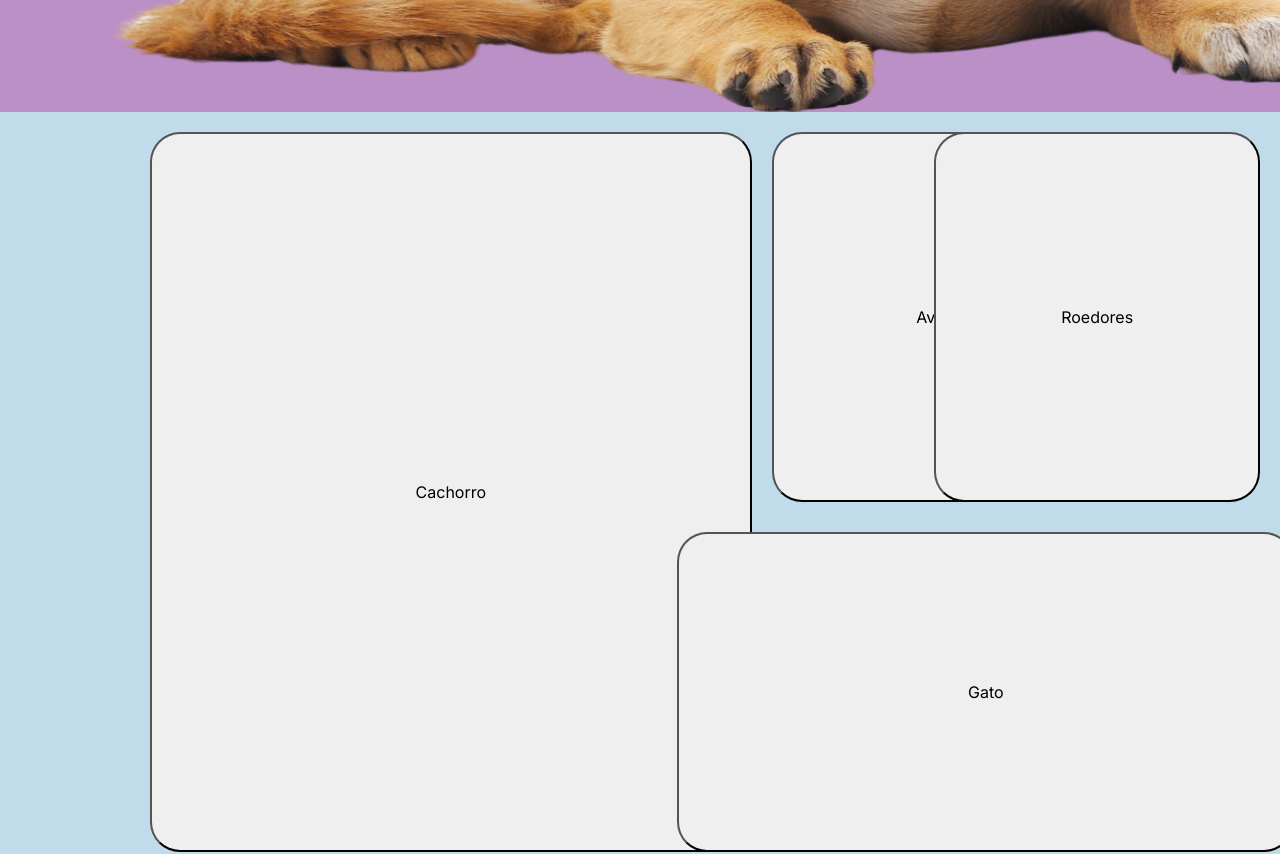
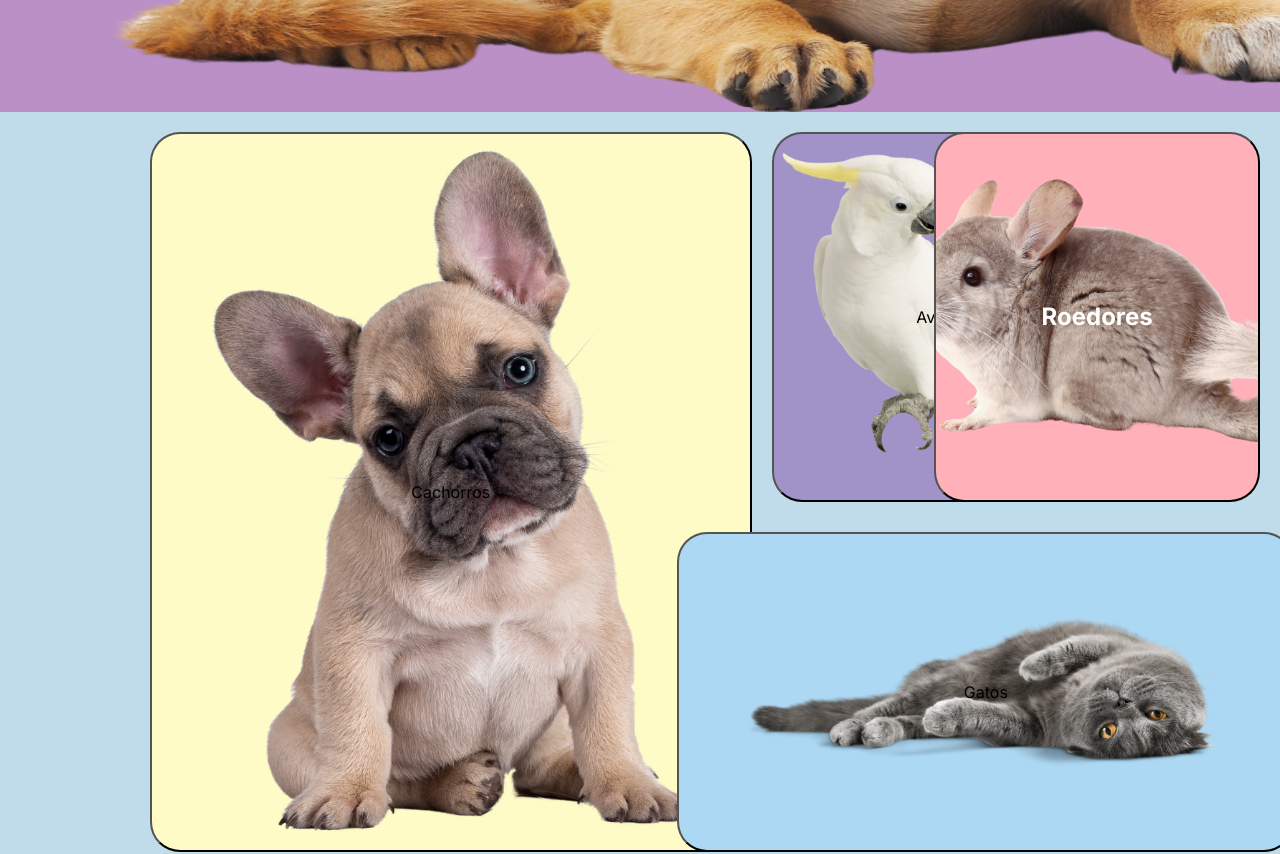
Before and after one commit to biancasenai/steamy01, a React app: page / in a window 1280 px wide. Shown: the part 980-1834 px from the top of the page. Built offline with nearby package versions, Linux system fonts and the light colour scheme; the HTML template or start-up script is replaced by a standard one.

Commit message:
BotãoInicio

```diff
--- a/src/App.jsx
+++ b/src/App.jsx
@@ -77,10 +77,14 @@ const App = () => {
             height: "720px",
             borderRadius: "30px",
             marginLeft: "130px",
+            backgroundImage: "url('./src/img/DogInicio.png')",
+            backgroundSize: "cover",
+            backgroundPosition: "center",
+
           }}
           onClick={() => handleNavigation("/cachorro")}
         >
-          Cachorro
+          Cachorros
         </button>
         <button
           style={{
@@ -88,6 +92,9 @@ const App = () => {
             height: "370px",
             borderRadius: "30px",
             marginLeft: "10px",
+            backgroundImage: "url('./src/img/Ave.png')",
+            backgroundSize: "cover",
+            backgroundPosition: "center",
           }}
           onClick={() => handleNavigation("/aves")}
         >
@@ -101,10 +108,13 @@ const App = () => {
             borderRadius: "30px",
             marginTop: "400px",
             marginLeft: "-430px",
+            backgroundImage: "url('./src/img/GatoBotao.png')",
+            backgroundSize: "cover",
+            backgroundPosition: "center",
           }}
           onClick={() => handleNavigation("/gato")}
         >
-          Gato
+          Gatos
         </button>
 
         <button
@@ -113,6 +123,16 @@ const App = () => {
             height: "370px",
             borderRadius: "30px",
             marginLeft: "-370px",
+            backgroundImage: "url('./src/img/RoedoresBotão.png')",
+            backgroundSize: "cover",
+            backgroundPosition: "center",
+            color: "#FFFFFF", // Define a cor do texto
+    fontSize: "24px", // Define o tamanho do texto
+    fontWeight: "bold", // Torna o texto mais destacado
+    textAlign: "center", // Centraliza o texto
+    display: "flex",
+    alignItems: "center",
+    justifyContent: "center",
           }}
           onClick={() => handleNavigation("/roedores")}
         >
@@ -156,9 +176,9 @@ const App = () => {
         onUpdateCarrinho={handleUpdateCarrinho}
         carrinhoItem={carrinhoItem}
       />
-      {/* Outros componentes ou conteúdo */}
+
       <div>
-        <Footer /> {/* Renderização do Footer */}
+        <Footer />
       </div>
     </>
   );
```
Also changed, not shown: src/img/GatoBotao.png (added), src/img/RoedoresBotão.png (added).
